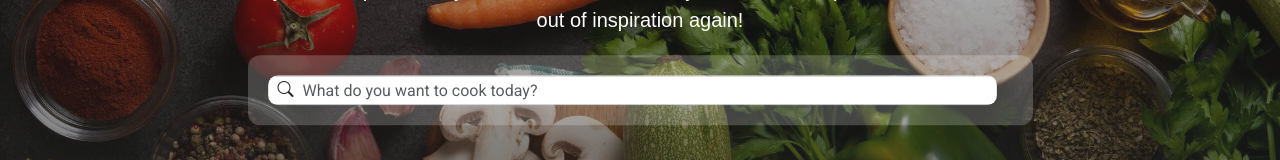
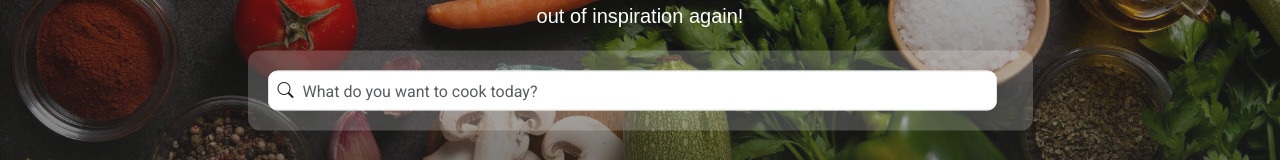
Before and after one commit to Morosan/recipe-app, a React (Create React App) app: page / in a window 1280 px wide. Shown: the part 341-501 px from the top of the page. Built offline with nearby package versions, Linux system fonts and the light colour scheme; no server answers.

Commit message:
added remove recipe enpoint and frontend but still is not working - will investigate more

```diff
--- a/src/components/hero.js
+++ b/src/components/hero.js
@@ -17,7 +17,7 @@ export const Hero = ({ setFilteredRecipes }) => {
         <p className="paragraph hero-subtitle">Try new recipes, save your favorite ones, create your own masterpieces, and never run out of inspiration again!</p>
         <form>
           <label className="form-label" htmlFor="search">
-            <i class="bi bi-search"></i>
+            <i className="bi bi-search"></i>
             <input
               type="text"
               id="search"
--- a/src/pages/saved-recipes.js
+++ b/src/pages/saved-recipes.js
@@ -27,12 +27,12 @@ export const SavedRecipes = () => {
   const removeSavedRecipe = async (recipeID) => {
     console.log("trigger removeSavedRecipe")
     try {
-      await axios.delete(
+      const response = await axios.delete(
         `https://recipe-app-backend-ggcu.onrender.com/users/${userID}/savedRecipes/${recipeID}`
-        // `http://localhost:3001/users/${userID}/savedRecipes/${recipeID}`
+        // `http://localhost:3001/${userID}/savedRecipes/${recipeID}`
       );
       // After removing the recipe, fetch the updated list of saved recipes
-      fetchSavedRecipes();
+      fetchSavedRecipes(response.data.savedRecipes);
     } catch (err) {
       console.log(err);
     }
--- a/src/styles/components/hero.scss
+++ b/src/styles/components/hero.scss
@@ -67,6 +67,8 @@
     position: relative;
     display: flex;
     align-items: center;
+    background: $white;
+    height: 4rem;
   }
 
   .bi-search {
```
